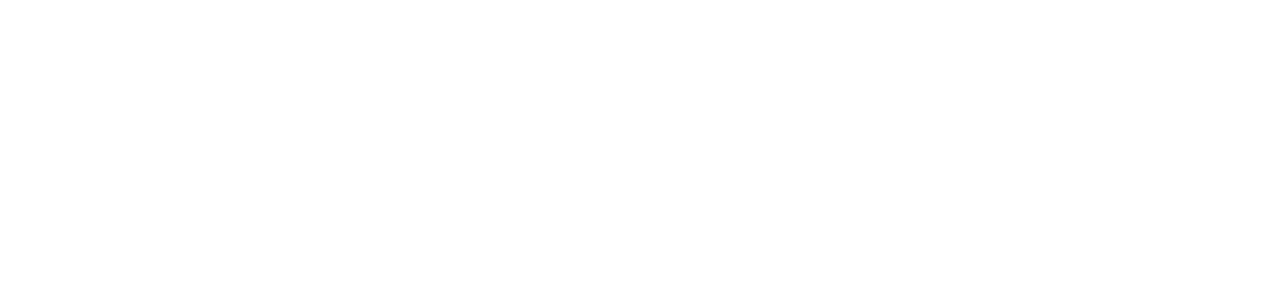
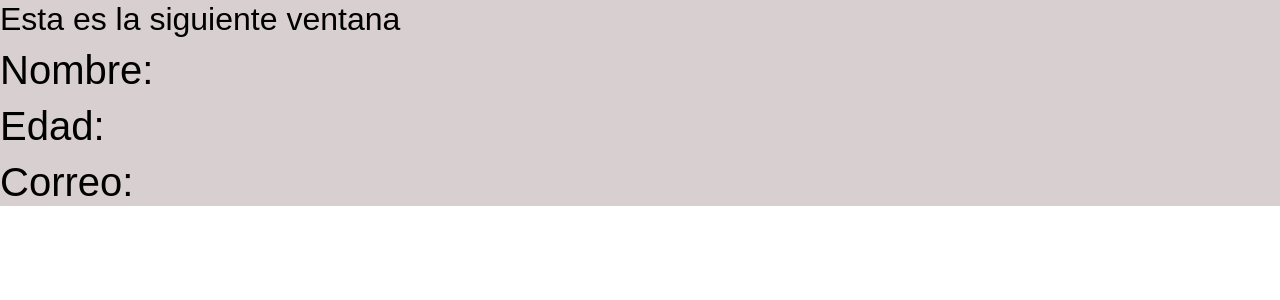
Before and after one commit to jesusjarr30/Modular-Web, a React (Create React App) app in the folder PaginaWeb/webps/: page /Inicio in a window 1280 px wide. Before the commit this address had no page. Shown: the top 300 px of the page. Built offline with nearby package versions, Linux system fonts and the light colour scheme.

Commit message:
configurate Alert

```diff
--- a/PaginaWeb/webps/package.json
+++ b/PaginaWeb/webps/package.json
@@ -17,6 +17,7 @@
     "react-dom": "^18.2.0",
     "react-router-dom": "^6.13.0",
     "react-scripts": "5.0.1",
+    "sweetalert2": "^11.7.20",
     "web-vitals": "^2.1.4"
   },
   "scripts": {
--- a/PaginaWeb/webps/src/App.js
+++ b/PaginaWeb/webps/src/App.js
@@ -9,6 +9,7 @@
 import Contactanos from "./components/ComPrincipal/Contactanos";
 import Login2 from "./components/Login2";
 import Ppc from "./components/Ppc";
+import Inicio from "./components/Dashboard/Inicio";
 
 function App() {
   return (
@@ -21,6 +22,9 @@
       <Route path="/Contactanos" element={<Contactanos/>}/>
       <Route path="/Login2" element={<Login2/>} />
       <Route path="/Ppc" element={<Ppc/>} />
+      <Route path="Inicio" element={<Inicio/>} />
+
+
 
 
 
--- /dev/null
+++ b/PaginaWeb/webps/src/components/Dashboard/Inicio.js
@@ -0,0 +1,18 @@
+import { useLocation } from 'react-router-dom';
+
+const Inicio = () => {
+  const location = useLocation();
+  const data = location.state?.data || {}; // Si location.state es undefined, establecer data como un objeto vacío
+
+  return (
+    <div>
+      <h2>Esta es la siguiente ventana</h2>
+      <h1>Nombre: {data.nombre}</h1>
+      <h1>Edad: {data.edad}</h1>
+      <h1>Correo: {data.correo}</h1>
+      {/* ... Otros campos de datos ... */}
+    </div>
+  );
+};
+
+  export default Inicio;
--- a/PaginaWeb/webps/src/components/Login.js
+++ b/PaginaWeb/webps/src/components/Login.js
@@ -1,15 +1,47 @@
 import React,{useState} from "react";
 import cerebro from "./Imagenes/cerebroLogin.png"
 import axios from 'axios';
+import { useNavigate } from "react-router-dom";
+import Swal from 'sweetalert2';
+
+
 
 function Login(){
 
+
+  const mostrarAlerta=()=>{
+    Swal.fire({
+      title: 'Error',
+      icon: 'error',
+      text: 'La contraseña o correo incorrectos!',
+      footer: '<a href="">Olvido su contraseña?</a>',
+      timer:3000,
+      customClass: {
+        footer: 'swal-footer',
+      }
+    })
+  }
+  const GoogleAlert=()=>{
+    Swal.fire({
+      title: '',
+      icon: 'warning',
+      text: 'Esta función no está disponible. Por favor, inténtalo de nuevo más tarde. Disculpa las molestias. ',
+      timer:3000,
+      customClass: {
+        footer: 'swal-footer',
+      }
+    })
+  }
+
+
+    const navigate = useNavigate();
     const [correo,setCorreo]= useState('');
     const [pass,setPass] = useState('');
     const [loading, setLoading] = useState(false);
 
     const handleCorreoChange =  (event) =>{
         setCorreo(event.target.value);
+
     }
     const handlePassChange =  (event) =>{
         setPass(event.target.value);
@@ -19,6 +51,17 @@
         try {
           const response = await axios.get('http://localhost:8080/find/{correo}/{pass}?correo='+correo+'&password='+pass); // Reemplaza con tu URL de API
           console.log(response.data);
+          console.log("El correo es "+response.data.email +" y la contrasela es "+response.data.pass);
+          if (response.data.email === correo && response.data.password === pass) {
+
+            console.log("entrar al inicio");
+            navigate('/Inicio', { state: { data: response.data } });
+          } else {
+            console.log("Todos los datos están mal");
+            mostrarAlerta();
+          }
+
+
           setLoading(false);
         } catch (error) {
           console.error('Error al obtener los datos:', error);
@@ -59,7 +102,7 @@
                        onClick={fetchData} disabled={loading}>
 
                         Ingresar</button>
-                       <button
+                       <button onClick={()=>GoogleAlert()}
                         className='flex items-center justify-center gap-2 active:scale-[.98] active:duration-75 transition-all hover:scale-[1.01]  ease-in-out transform py-4  rounded-xl text-gray-700 font-semibold text-lg border-2 border-gray-100 '>
                             <svg width="24" height="24" viewBox="0 0 24 24" fill="none" xmlns="http://www.w3.org/2000/svg">
                                 <path d="M5.26644 9.76453C6.19903 6.93863 8.85469 4.90909 12.0002 4.90909C13.6912 4.90909 15.2184 5.50909 16.4184 6.49091L19.9093 3C17.7821 1.14545 15.0548 0 12.0002 0C7.27031 0 3.19799 2.6983 1.24023 6.65002L5.26644 9.76453Z" fill="#EA4335"/>
```
Also changed, not shown: 1 other file (tests, documents, lock files or other folders).
